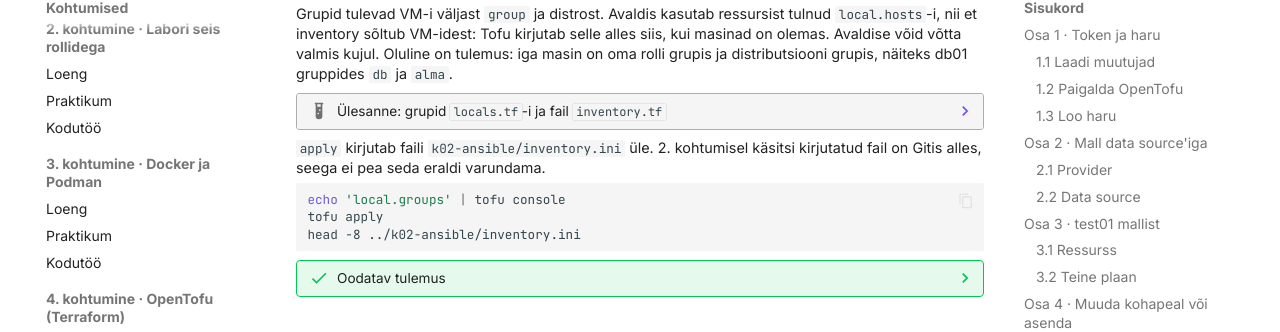
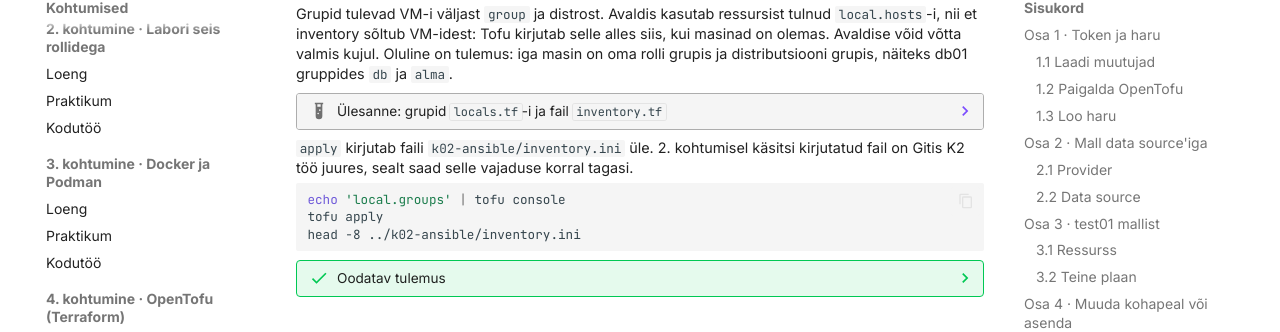
Before and after one commit to hkhk-tk/is1-automatiseerimine, an MkDocs documentation site: the page built from docs/k04/lab.md, in a window 1280 px wide and 900 px high, scrolled down 10190 px. Shown: the part 121-453 px from the top of the window. Built offline with MkDocs 1.6.1 and Material for MkDocs 9.7.7, drawn with Linux system fonts in a browser that asks for light colours; comment, search, counter and statistics services are not loaded.

Commit message:
K4: k02-ansible kausta vajadus ja inventory näide täpsemaks

````diff
--- a/docs/k04/lab.md
+++ b/docs/k04/lab.md
@@ -19,7 +19,7 @@ Küsimused: [Küsimused ja teated](https://github.com/hkhk-tk/is126-arutelu/disc
 
 ??? tip "Algseis: mida saad valmis kujul ja mida teed ise"
 
-    **Saad valmis kujul:** control'is on fail `~/.config/is1/proxmox.env`, kus on Proxmoxi aadress, sinu ajutine API token ja sinu väärtused: pool, sõlm ja VM-ide numbrite algus. Token kehtib 5. kohtumise eelõhtuni. Proxmoxis on kooli mallid Ubuntu 24.04 ja AlmaLinux 9. Repositooriumi `.gitignore` hoiab state'i, `terraform.tfvars`-i ja kausta `.terraform/` Gitist väljas. OpenTofu osas eelmiste kohtumiste masinaid ei kasutata ja alustad harust `main`. Osas 9 kirjutab Tofu inventory 2. kohtumise kausta `k02-ansible`. Kui seda kausta sinu repositooriumis pole, loob Tofu selle ise.
+    **Saad valmis kujul:** control'is on fail `~/.config/is1/proxmox.env`, kus on Proxmoxi aadress, sinu ajutine API token ja sinu väärtused: pool, sõlm ja VM-ide numbrite algus. Token kehtib 5. kohtumise eelõhtuni. Proxmoxis on kooli mallid Ubuntu 24.04 ja AlmaLinux 9. Repositooriumi `.gitignore` hoiab state'i, `terraform.tfvars`-i ja kausta `.terraform/` Gitist väljas. OpenTofu osas eelmiste kohtumiste masinaid ei kasutata ja alustad harust `main`. Osas 9 on vaja 2. kohtumise kausta `k02-ansible`: sinna kirjutab Tofu inventory ja sealt tulevad Ansible'i seaded `ansible.cfg`.
 
     **Teed ise:** kirjutad kausta `~/kursus/k04-tofu` OpenTofu koodi, mis loob kõigepealt ühe VM-i ja siis muutujate põhjal viis, kirjutad Tofu väljundist Ansible'i inventory ja esitad töö tag'iga `k04`. Proxmoxi veebiliideses `https://192.168.124.200:8006` näed oma kooli kontoga, mida kood lõi.
 
@@ -859,7 +859,7 @@ Grupid tulevad VM-i väljast `group` ja distrost. Avaldis kasutab ressursist tul
     }
     ```
 
-`apply` kirjutab faili `k02-ansible/inventory.ini` üle. 2. kohtumisel käsitsi kirjutatud fail on Gitis alles, seega ei pea seda eraldi varundama.
+`apply` kirjutab faili `k02-ansible/inventory.ini` üle. 2. kohtumisel käsitsi kirjutatud fail on Gitis K2 töö juures, sealt saad selle vajaduse korral tagasi.
 
 ```bash
 echo 'local.groups' | tofu console
````
Also changed, not shown: other parts of docs/k04/lab.md (+1 -1 lines), docs/k04/loeng.md (+2 -2 lines).
